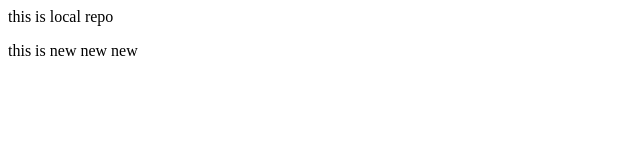
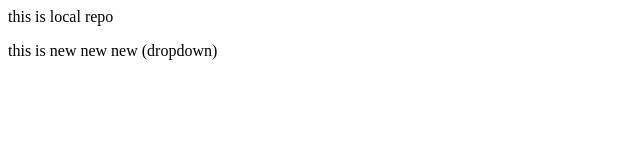
Before and after one commit to Brundashree-A/localRepo, a plain HTML site: page localrepo/index.html in a window 1280 px wide. Shown: the full height of the page, 0-640 px from the left. Drawn offline with Linux system fonts and the light colour scheme.

```diff
--- a/localrepo/index.html
+++ b/localrepo/index.html
@@ -1,2 +1,2 @@
 <p>this is local repo</p>
-<p>this is new new new</p>
+<p>this is new new new (dropdown)</p>
```
